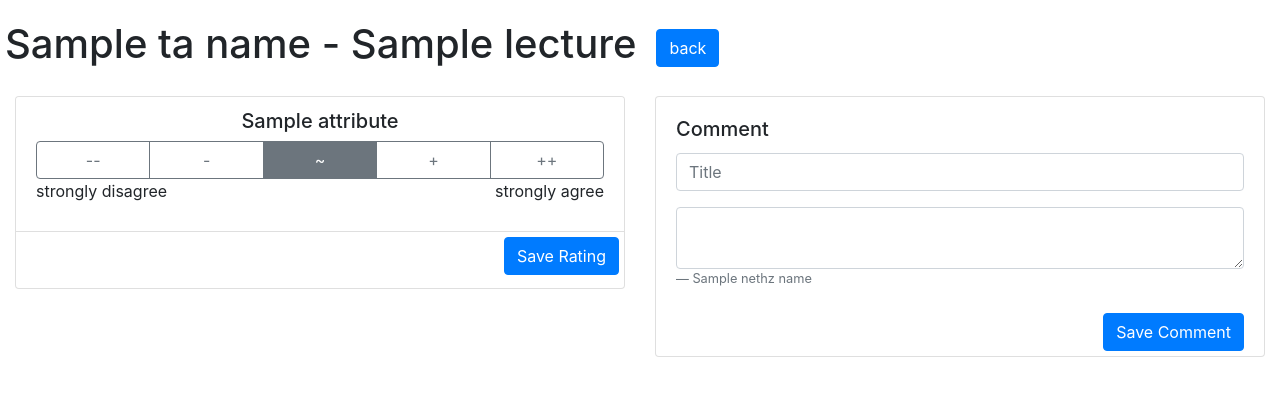
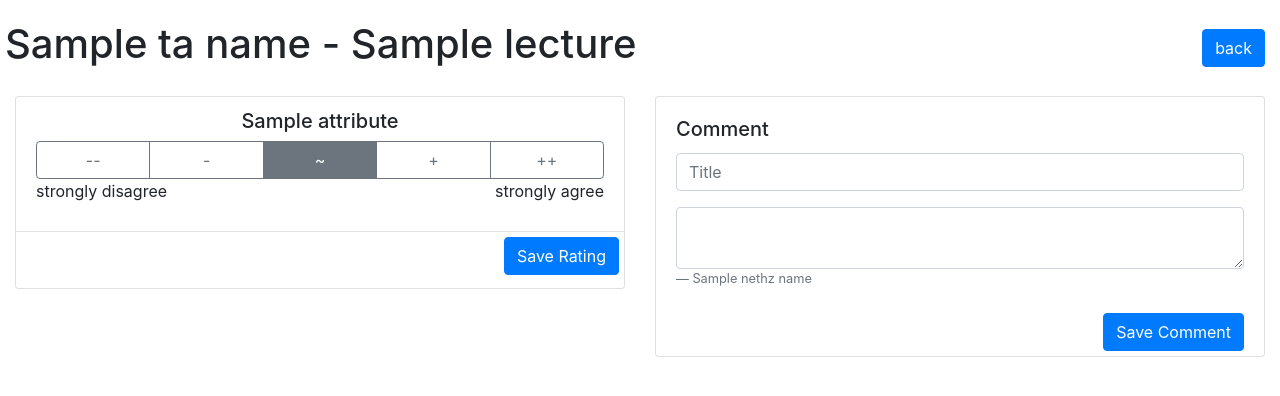
Before and after one commit to lucidBrot/0xDEADBABE, a Flask app: template webserver/templates/main_profile_edit.html in a window 1280 px wide. Shown: the part 56-452 px from the top of the page. Run offline with Flask 2, Linux system fonts and the light colour scheme; the template is opened without the code that fills it: most values are stand-ins (such as "Sample title", 1, 10 or a date in 2020); parts of the project's set-up code (start-up, migrations or seed data) failed here and were passed over; some libraries are stand-ins or nearby versions.

Commit message:
made edit/back button align right

```diff
--- a/webserver/templates/main_profile.html
+++ b/webserver/templates/main_profile.html
@@ -69,7 +69,7 @@ nethzName
     </div>
 </nav>
 
-<div class="row w-100 align-items-center">
+<div class="row w-100 align-items-center justify-content-between">
     <p class="h1" style="padding: 20px"> {{ TA_name }} - {{ lecture }}</p>
     <a href="/main_profile_edit.html?course_id={{course_id}}&TA_id={{TA_id}}" class="btn btn-primary float-md-right">Add Feedback</a>
 </div>
--- a/webserver/templates/main_profile_edit.html
+++ b/webserver/templates/main_profile_edit.html
@@ -174,8 +174,8 @@ function onCommentSubmit(){
 
 }
 </script>
-<div class="row w-100 align-items-center">
-    <p class="h1" style="padding: 20px"> {{ TA_name }} - {{ lecture }} </p>
+<div class="row w-100 align-items-center justify-content-between">
+    <h1 class="float-md-left" style="padding: 20px"> {{ TA_name }} - {{ lecture }} </h1>
     <a href="/main_profile.html?course_id={{course_id}}&TA_id={{TA_id}}" class="btn btn-primary float-md-right">back</a>
 </div>
 
```
